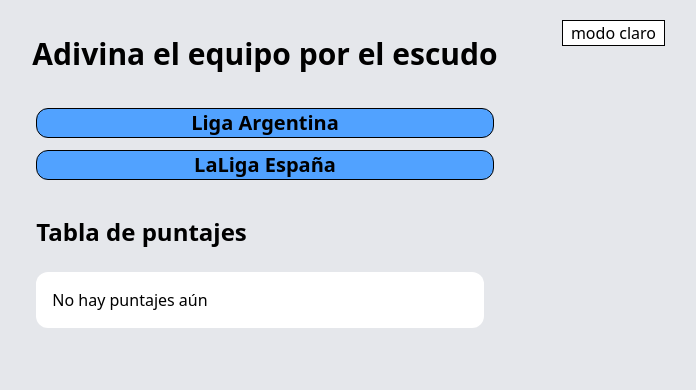
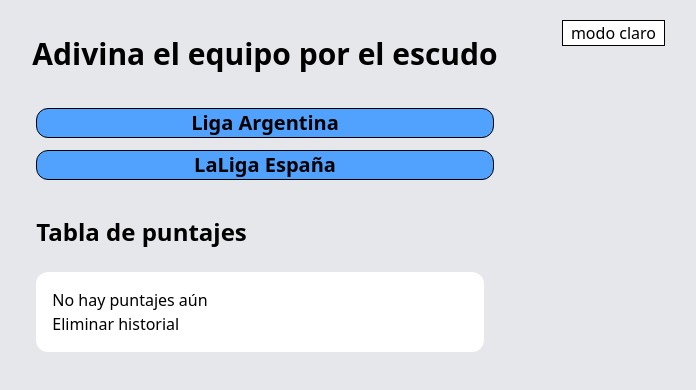
Before and after one commit to joaub/adivina-equipo, a React (Vite) app: page / in a window 1280 px wide. Shown: the top 390 px of the page, without its empty margins (375-1071 px from the left). Built offline with nearby package versions, Linux system fonts and the light colour scheme.

Commit message:
eliminar historial

```diff
--- a/src/App.jsx
+++ b/src/App.jsx
@@ -34,10 +34,11 @@ function App() {
 
   const guardarPuntaje = () => {
     const entrada = {
-    liga: ligaActual,                     // ← AHORA ES UN STRING
+      liga: ligaActual,
       puntos: puntos,
       fecha: new Date().toLocaleDateString(),
     };
+
 
     const nuevaTabla = [...tabla, entrada];
     setTabla(nuevaTabla);
@@ -85,6 +86,7 @@ function App() {
         if (nuevas <= 0) {
           setPerdiste(true);
           guardarPuntaje(seleccionarLiga, puntos);
+
         }
 
         return nuevas;
@@ -92,7 +94,7 @@ function App() {
     }
   };
 
-  const seleccionarLiga = (ligaArray,nombre) => {
+  const seleccionarLiga = (ligaArray, nombre) => {
     const copia = [...ligaArray];
     const random = copia.splice(Math.floor(Math.random() * copia.length), 1)[0];
 
@@ -154,6 +156,8 @@ function App() {
             LIGA_ARGENTINA={LIGA_ARGENTINA}
             LIGA_ESPAÑOLA={LIGA_ESPAÑOLA}
             tabla={tabla}
+            setTabla={setTabla}
+
           />
         )}
 
--- a/src/componentes/elegirLiga.jsx
+++ b/src/componentes/elegirLiga.jsx
@@ -1,5 +1,13 @@
 export default function LigaSelector({ darkMode, setDarkMode,
-    seleccionarLiga, LIGA_ARGENTINA, LIGA_ESPAÑOLA,tabla }) {
+    seleccionarLiga, LIGA_ARGENTINA, LIGA_ESPAÑOLA, tabla, setTabla }) {
+
+
+    const eliminarHistorial = () => {
+        if (window.confirm("¿Seguro que querés borrar el historial de puntajes?")) {
+            setTabla([]);  // Vacía la tabla en el estado
+            localStorage.removeItem("tablaPuntajes"); // Borra del localStorage
+        }
+    };
 
     return (
         <div>
@@ -34,7 +42,10 @@ export default function LigaSelector({ darkMode, setDarkMode,
                             <b>{t.liga}</b>: {t.puntos} pts — <i>{t.fecha}</i>
                         </p>
                     ))}
+                    <button onClick={eliminarHistorial}>Eliminar historial</button>
+
                 </div>
+
             </div>
         </div>
     );
```
Lines whose indentation alone changed are shown as unchanged.
